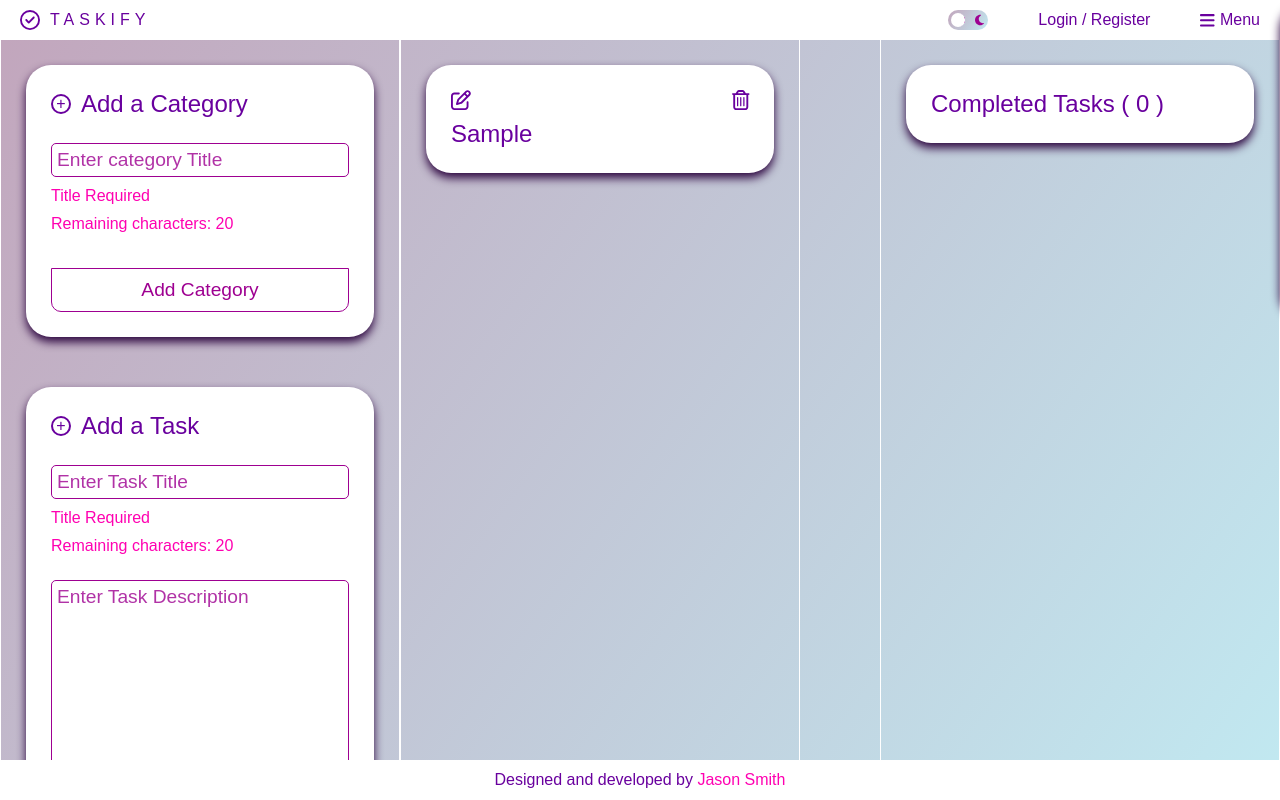
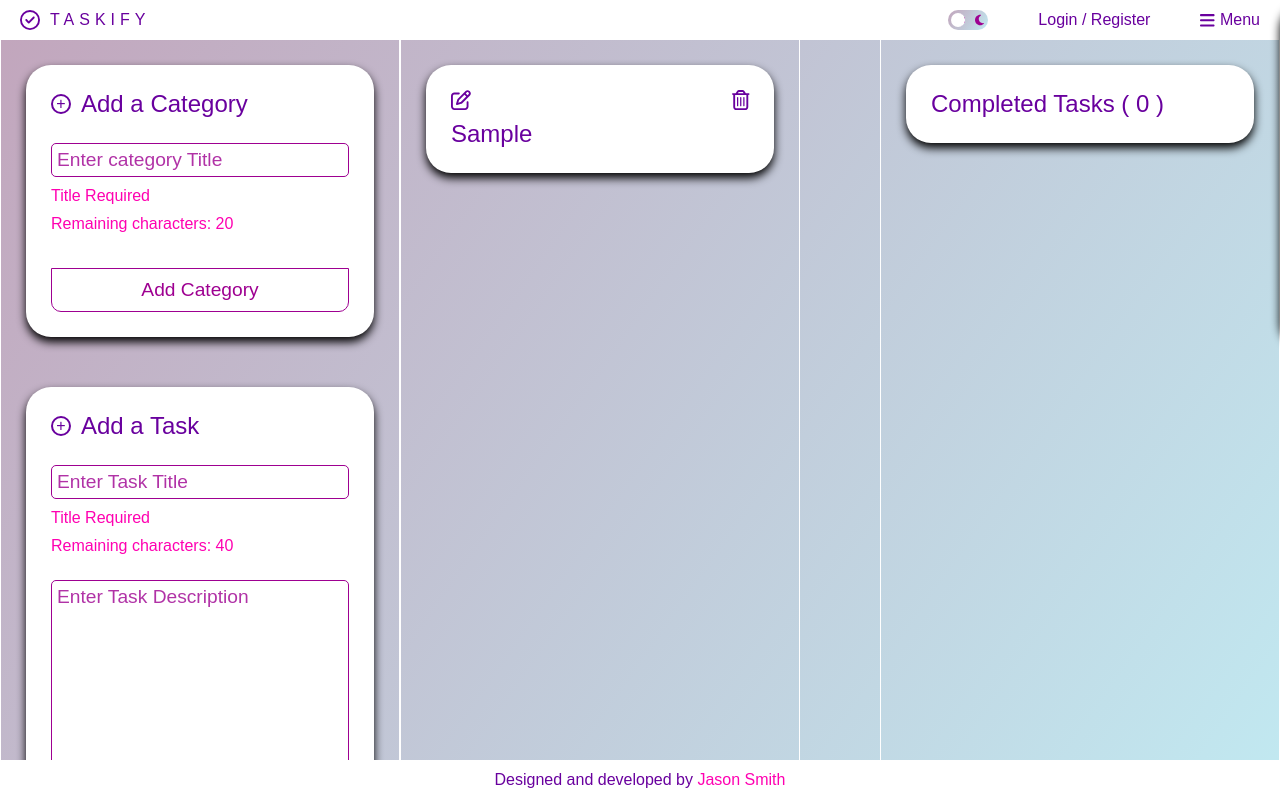
Before and after one commit to Jason-Smith-Code/taskify, a React (Create React App) app: page / in a window 1280 px wide. Both pictures are taken after typing "Sample" into the empty fields and a click on the button "Add Category". Built offline with nearby package versions, Linux system fonts and the light colour scheme.

Commit message:
fixed editing with pre filled form data

```diff
--- a/src/app/App.css
+++ b/src/app/App.css
@@ -2,11 +2,9 @@
     box-sizing: border-box;
     margin: 0;
     padding: 0;
-    -webkit-transition:250ms ease-in-out;
-    transition: 250ms ease-in-out;
 }
 
-p, h1, h2, h3, h4, h5, h6, a, input, textarea, label {
+p, h1, h2, h3, h4, h5, h6, a, input, textarea, label, #datePicker-1 {
     font-family: Arial, Helvetica, sans-serif;
 }
 
@@ -47,9 +45,8 @@ a {
     --Color5: #ff00b1;
     --Background1: #C2A5BC;
     --Background2: #C1E9F1;
+    --Black: #000000;
 }
-
-
 
 .App {
     background: linear-gradient(125deg, var(--Background1), var(--Background2) 100%);
@@ -63,10 +60,22 @@ a {
 }
 
 ::-webkit-scrollbar-thumb {
-    background: linear-gradient(125deg, var(--Color5), var(--Color2) 100%);
+    background-color: var(--Color3);
     border-radius: 10px;
 }
 
 .clickable {
     cursor: pointer;
 }
+
+button:hover {
+    cursor: pointer;
+}
+
+.gXjtHS svg {
+    filter: sepia(100%) saturate(2176%) hue-rotate(221deg) brightness(100%) contrast(200%)
+}
+
+.erarAc {
+    color: #9e0091;
+}
--- a/src/components/forms/CategoryForm.js
+++ b/src/components/forms/CategoryForm.js
@@ -68,7 +68,7 @@ export function CategoryForm() {
             <p className="form-message">Remaining characters: {characters}</p>
             <p className="form-message">{title.length === maxTitleSize ? "Character cap reached" : ""}</p>
             {/* Disable submit while both input field conditions are not met */}
-            <button data-testid='adding-task-submit' className="form-submit clickable" type="submit" value="Submit">Add Category</button>
+            <button data-testid='adding-task-submit' className="form-submit" type="submit" value="Submit">Add Category</button>
         </form>
     )
 }
--- a/src/components/forms/Forms.css
+++ b/src/components/forms/Forms.css
@@ -17,7 +17,6 @@
         color: var(--Color2);
         background: var(--Color1);
     }
-
     ::placeholder { /* Chrome, Firefox, Opera, Safari 10.1+ */
         color: var(--Color3);
         opacity: .8; /* Firefox */
@@ -125,8 +124,8 @@
     .padded {
         width: 100%;
         padding: 25px;
-        -webkit-box-shadow: 0px 5px 10px 0px var(--Color4);
-        box-shadow: 0px 5px 10px 0px var(--Color4);
+        -webkit-box-shadow: 0px 5px 10px 0px var(--Black);
+        box-shadow: 0px 5px 10px 0px var(--Black);
     }
 
     select#select-category {
--- a/src/components/forms/TaskForm.js
+++ b/src/components/forms/TaskForm.js
@@ -9,6 +9,7 @@ import { AddIcon } from "../icons/AddIcon";
 
 export function TaskForm() {
     const selectedCategories = useSelector(getGetCategoryList);
+    const maxTitleSize = 40;
 
     function getFirstTitle() {
         if (selectedCategories.length > 0) {
@@ -19,10 +20,9 @@ export function TaskForm() {
     }
 
     const [title, setTitle] = useState("");
-    const [characters, setCharacters] = useState(20);
+    const [characters, setCharacters] = useState(maxTitleSize);
     const [description, setDescription] = useState("");
     const [selectedCatgory, setSelectedCategory] = useState(getFirstTitle());
-    const maxTitleSize = 20;
 
     const dispatch = useDispatch();
 
@@ -60,7 +60,7 @@ export function TaskForm() {
         setTitle(e.target.value);
     }
 
-    const handleChange = (e) => {
+    const onCategoryChange = (e) => {
         setSelectedCategory(e.target.value);
     }
 
@@ -98,30 +98,23 @@ export function TaskForm() {
             />
             <p className="form-message">{description.length > 0 ? "" : "Description Required"}</p>
         </div>
-        {/* {selectedCategories < 1 ? <p>Please create a category</p> :
-        <div>
-            <label>Select a category</label>
-            <br></br>
-            {selectedCategories.map(item => <button type="button" required value={item.title} onClick={() => setSelectedCategory(item.title)} className="category-button" key={item.id}>{item.title}</button>)}
-        </div>}  */}
-
-            {/* Radio option */}
 
         {selectedCategories < 1 ? <p>Please create a category</p> :
-            <div>
+        <div className="form-group">
             <label>Select a category</label>
             <div className="options-container">
                 {selectedCategories.map((item) => {
                     return(
                         <div key={item.id} className="radio-row">
-                                <input required type="radio" value={item.id} name="category-radio" onChange={handleChange} className="category-button" /><p>{item.title}</p>
+                            <input required type="radio" value={item.id} name="category-radio" onChange={onCategoryChange} className="category-button" /><p>{item.title}</p>
                         </div>)
                     })
                 }
             </div>
         </div>}
+
             {/* Form Submit */}
-            {(selectedCategories.length < 1 ) || (selectedCatgory === "") || (selectedCatgory === null) || (selectedCatgory === undefined) ||(title.length === 0) || (description.length === 0)? "" : <button className="form-submit clickable" data-testid='adding-task-submit' id="submitButton" type="submit" value="Submit">Add Task</button>}
+            {(selectedCategories.length < 1 ) || (selectedCatgory === "") || (selectedCatgory === null) || (selectedCatgory === undefined) ||(title.length === 0) || (description.length === 0)? "" : <button className="form-submit" data-testid='adding-task-submit' id="submitButton" type="submit" value="Submit">Add Task</button>}
 
     </form>
         }
--- a/src/components/menu/Menu.css
+++ b/src/components/menu/Menu.css
@@ -10,7 +10,10 @@
     color: rgb(0, 0, 0);
     z-index: 1;
     border-radius: 25px 0 0 25px;
-    box-shadow: 0px 5px 10px 0px var(--Color4);
+    -webkit-box-shadow: 0px 5px 10px 0px var(--Black);
+    box-shadow: 0px 5px 10px 0px var(--Black);
+    -webkit-transition:250ms ease-in-out;
+    transition: 250ms ease-in-out;
 }
 
 .hidden-menu {
--- a/src/components/menu/Menu.js
+++ b/src/components/menu/Menu.js
@@ -11,7 +11,7 @@ export const Menu = () => {
     return (
         <div id="menu" className='hidden-menu'>
             <div id="close-menu-container">
-                <button className="clickable" id="close-menu-button" onClick={closeMenu} type="button">Close menu</button>
+                <button id="close-menu-button" onClick={closeMenu} type="button">Close menu</button>
             </div>
             {/* List out menu items */}
             <p className="menu-item clickable">Maiin View</p>
@@ -21,6 +21,7 @@ export const Menu = () => {
             <p className="menu-item clickable">Icon Guide</p>
             <p className="menu-item clickable">Tutorial</p>
             <p className="menu-item clickable">View account</p>
+            <p className="menu-item clickable">Export Tasks to PDF</p>
         </div>
     )
 }
--- a/src/components/menu/MenuContainer.js
+++ b/src/components/menu/MenuContainer.js
@@ -13,7 +13,7 @@ export const MenuContainer = () => {
 
     return (
         <div>
-            <button type="button" className="clickable" onClick={openMenu} id="menu-button-container">
+            <button type="button" onClick={openMenu} id="menu-button-container">
                 <FontAwesomeIcon icon={faBars} size="lg" />
                 <p className="top-menu-text">Menu</p>
             </button>
--- a/src/components/taskCategories/category/Category.css
+++ b/src/components/taskCategories/category/Category.css
@@ -4,8 +4,8 @@
     margin-bottom: 50px;
     border-radius: 25px;
     color: var(--Color2);
-    -webkit-box-shadow: 0px 5px 10px 0px var(--Color4);
-    box-shadow: 0px 5px 10px 0px var(--Color4);
+    -webkit-box-shadow: 0px 5px 10px 0px var(--Black);
+    box-shadow: 0px 5px 10px 0px var(--Black);
 }
 
 .category-icon-contanier {
--- a/src/components/taskCategories/task/Task.css
+++ b/src/components/taskCategories/task/Task.css
@@ -3,8 +3,8 @@
     background-color: var(--Color1);
     padding: 25px;
     border-radius: 25px;
-    -webkit-box-shadow: 0px 5px 10px 0px var(--Color4);
-    box-shadow: 0px 5px 10px 0px var(--Color4);
+    -webkit-box-shadow: 0px 5px 10px 0px var(--Black);
+    box-shadow: 0px 5px 10px 0px var(--Black);
 }
 
 .task-item:hover {
--- a/src/components/taskCategories/task/Task.js
+++ b/src/components/taskCategories/task/Task.js
@@ -7,9 +7,11 @@ import { useDispatch, useSelector } from 'react-redux';
 import { useState } from 'react';
 import { getGetCategoryList } from '../../../features/categoryListSlice';
 
+import { useForm } from 'react-hook-form';
+
 export const Task = (task) => {
     const selectedCategories = useSelector(getGetCategoryList);
-
+    const maxTitleSize = 40;
     const iconSize = "xl";
     const dispatch = useDispatch();
 
@@ -19,19 +21,22 @@ export const Task = (task) => {
     const [newCategory, setNewCategory] = useState("");
     const [newDescription, setNewDescription] = useState("");
     const [isEditing, setEditing] = useState(false);
-    const [characters, setCharacters] = useState(20);
-    const maxTitleSize = 20;
+    const [characters, setCharacters] = useState(maxTitleSize);
 
+    const preloadedValues = {
+        Title: task.title,
+        Description: task.description
+    }
+
+    const {register} = useForm({
+        defaultValues: preloadedValues
+    })
     const toggleEditMode = () => {
         setEditing(current => !current);
+        const oldTitle = task.title;
+
     }
 
-    // Currently when a user edits a task, all field values have no value, I want a default value in place
-    // This will help if the user acidently clicks edit, it will also help if the user wants to add to the existing edit
-    // Possible solution :
-    // https://react-hook-form.com/get-started
-
-    // Complete Task
     const completeTask = () => {
         dispatch(isComplete(task.id))
     }
@@ -65,12 +70,12 @@ export const Task = (task) => {
             <div className="task-top-row">
                 <div className="task-top-left-icons">
                     {/* View button */}
-                    <button className="icon-button icon-margin-right clickable" onClick={() => dispatch(showDescription(task.id))}><FontAwesomeIcon icon={faMagnifyingGlass} size={iconSize}/></button>
+                    <button className="icon-button icon-margin-right" onClick={() => dispatch(showDescription(task.id))}><FontAwesomeIcon icon={faMagnifyingGlass} size={iconSize}/></button>
                     {/* Edit button */}
-                    <button className="icon-button clickable" onClick={toggleEditMode}><FontAwesomeIcon icon={faPenToSquare} size={iconSize}/></button>
+                    <button className="icon-button" onClick={toggleEditMode}><FontAwesomeIcon icon={faPenToSquare} size={iconSize}/></button>
                 </div>
                 {/* delete task button */}
-                <button className="icon-button clickable" onClick={() => dispatch(deleteTask(task.id))}><FontAwesomeIcon icon={faTrashCan} size={iconSize}/></button>
+                <button className="icon-button" onClick={() => dispatch(deleteTask(task.id))}><FontAwesomeIcon icon={faTrashCan} size={iconSize}/></button>
             </div>
 
             <div className='task-title-description-container'>
@@ -78,7 +83,7 @@ export const Task = (task) => {
                 {task.show === false ? "" :
                 <div className="task-hidden-contents-container">
                     <p className='task-description'>{task.description}</p>
-                    {task.completed === true ? "" : <button type="button" onClick={completeTask} className='form-submit clickable'>Complete</button>}
+                    {task.completed === true ? "" : <button type="button" onClick={completeTask} className='form-submit'>Complete</button>}
                 </div>
                 }
             </div>
@@ -86,6 +91,7 @@ export const Task = (task) => {
             {isEditing === true ?
                 <form onSubmit={handleSubmit}>
                     <input
+                        {...register('Title')}
                         type="text"
                         name="editTitle"
                         placeholder={task.title}
@@ -98,6 +104,7 @@ export const Task = (task) => {
 
                     <div className="form-group">
                         <textarea
+                            {...register('Description')}
                             name="editDescription"
                             required={true}
                             data-testid='adding-task-form-input-description'
@@ -112,6 +119,7 @@ export const Task = (task) => {
                     {selectedCategories < 1 ? <p>Please create a category</p> :
                     <div>
                         <label>Select a category</label>
+                        <div className="options-container"></div>
                         {selectedCategories.map((item) => {
                             return(
                                 <div key={item.id} className="radio-row">
@@ -119,9 +127,10 @@ export const Task = (task) => {
                                 </div>)
                             })
                         }
+
                     </div>}
 
-                    <button className="form-submit clickable" type="submit" value="Submit">Confirm</button>
+                    <button className="form-submit" type="submit" value="Submit">Confirm</button>
                 </form>
                 : "" }
 
```
Also changed, not shown: 1 other file (tests, documents, lock files or other folders). Lines whose indentation alone changed are shown as unchanged.
